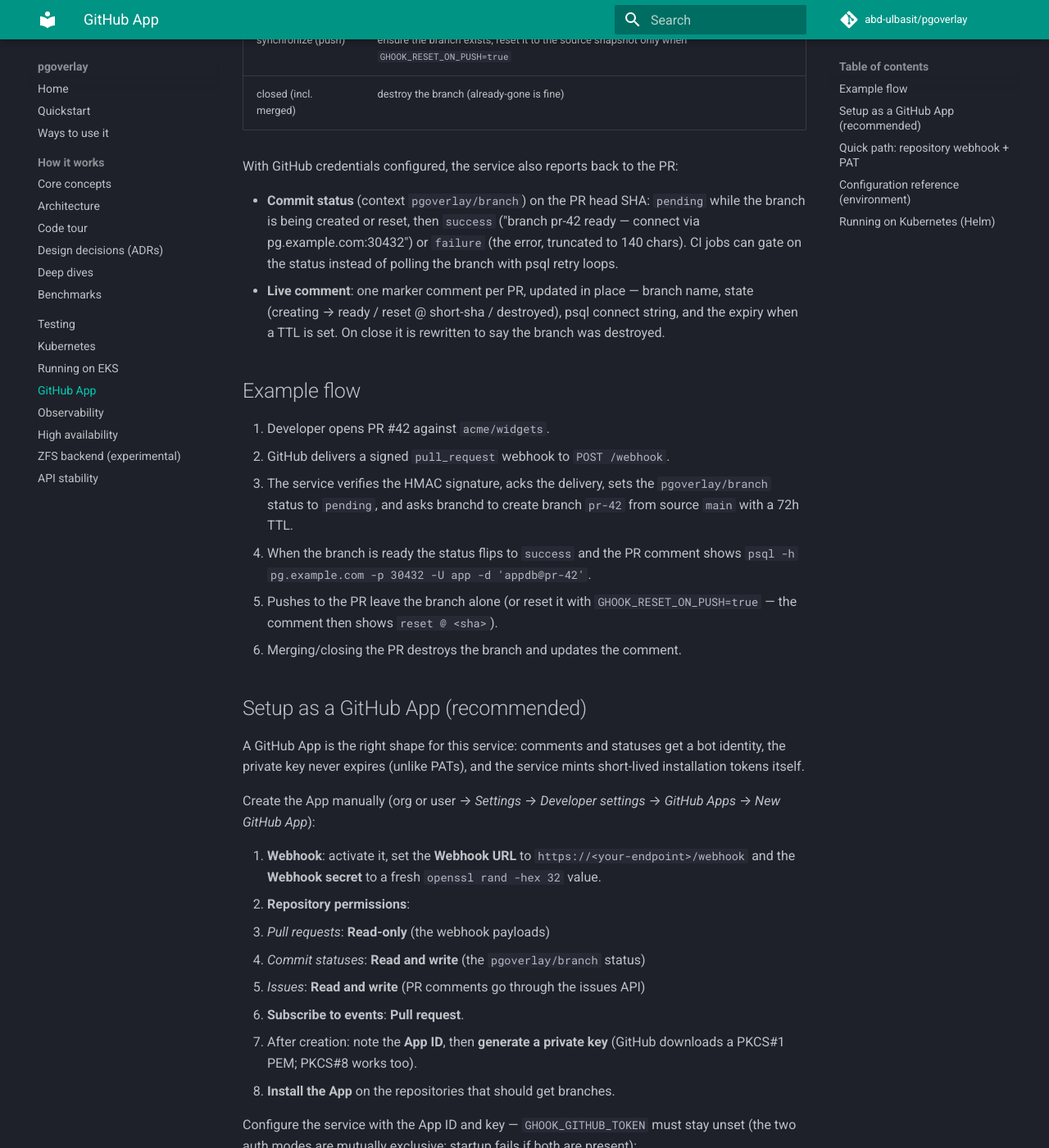
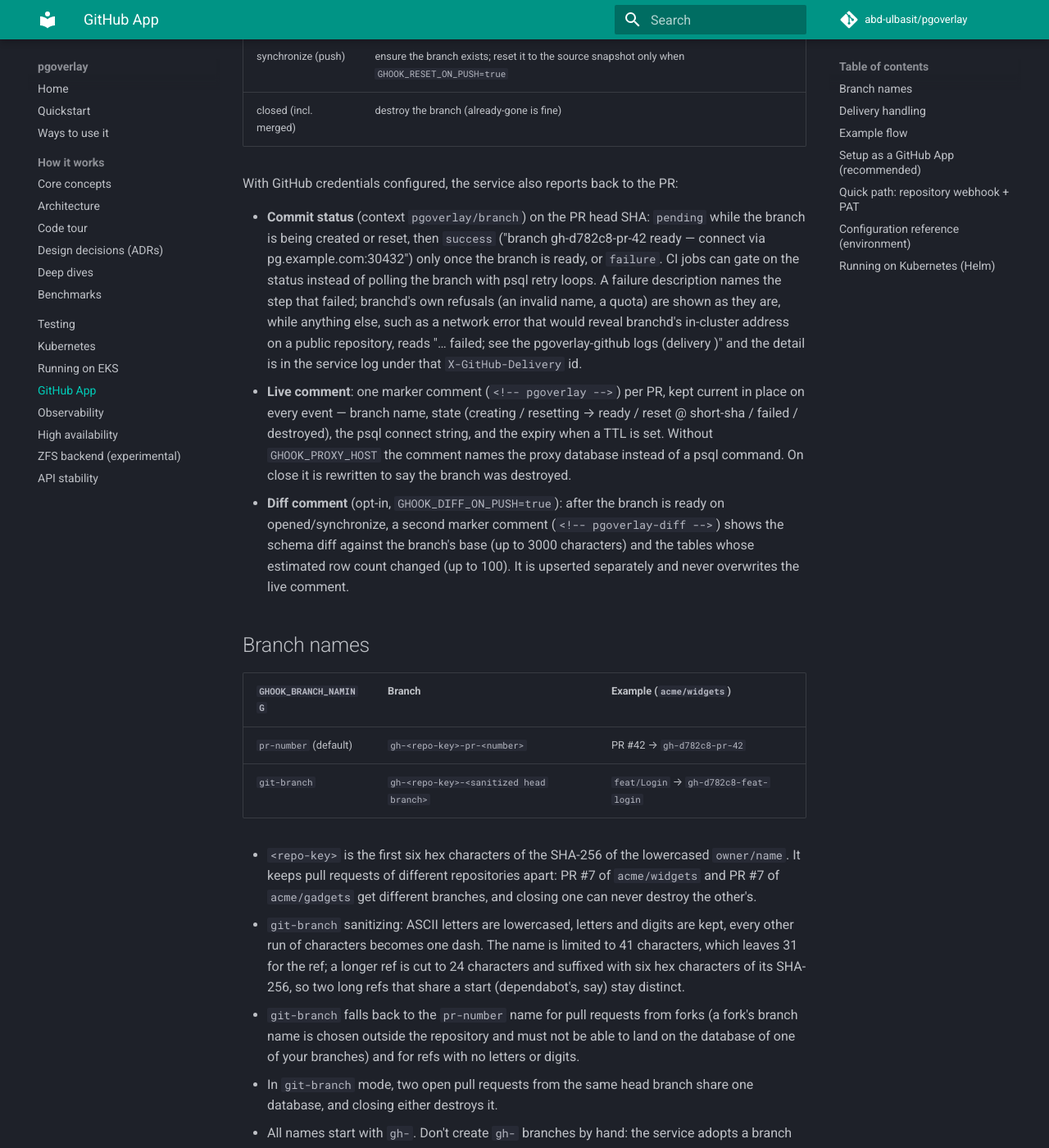
Before and after one commit to abd-ulbasit/pgoverlay, an MkDocs documentation site: the page built from docs/github-app.md, in a window 1280 px wide and 1400 px high, scrolled down 312 px. Shown: the whole window at 82% size. Built offline with MkDocs 1.6.1 and Material for MkDocs 9.7.7, drawn with Linux system fonts in a browser that asks for light colours; comment, search, counter and statistics services are not loaded; some of the changed text lies outside the part shown.

Commit message:
docs(ghook): document repository-keyed names, delivery handling and every GHOOK_ variable
github-app.md still said branches are pr-<number> and omitted
GHOOK_BRANCH_NAMING, GHOOK_DIFF_ON_PUSH and the 16-character secret
minimum. Describe the gh-<repo-key>-... names and how apps derive them,
the migration from the unkeyed names, per-branch ordering, duplicate and
stale-close handling, the diff comment, the status wording on failure,
and the comment without GHOOK_PROXY_HOST. Update the branchNaming
comment in values.yaml to match.

Co-Authored-By: Claude Opus 5.5 <noreply@anthropic.com>

````diff
--- a/docs/github-app.md
+++ b/docs/github-app.md
@@ -5,7 +5,7 @@ service that gives every pull request its own Postgres branch:
 
 | PR event | pgoverlay action |
 |---|---|
-| opened / reopened | create branch `pr-<number>` from the configured source (no-op if it exists) |
+| opened / reopened | create branch `gh-<repo-key>-pr-<number>` from the configured source (no-op if it exists and is ready) |
 | synchronize (push) | ensure the branch exists; reset it to the source snapshot only when `GHOOK_RESET_ON_PUSH=true` |
 | closed (incl. merged) | destroy the branch (already-gone is fine) |
 
@@ -13,13 +13,95 @@ With GitHub credentials configured, the service also reports back to the PR:
 
 - **Commit status** (context `pgoverlay/branch`) on the PR head SHA:
   `pending` while the branch is being created or reset, then `success`
-  ("branch pr-42 ready — connect via pg.example.com:30432") or `failure`
-  (the error, truncated to 140 chars). CI jobs can gate on the status
-  instead of polling the branch with psql retry loops.
-- **Live comment**: one marker comment per PR, updated in place — branch
-  name, state (creating → ready / reset @ short-sha / destroyed), psql
-  connect string, and the expiry when a TTL is set. On close it is rewritten
-  to say the branch was destroyed.
+  ("branch gh-d782c8-pr-42 ready — connect via pg.example.com:30432") only
+  once the branch is ready, or `failure`. CI jobs can gate on the status
+  instead of polling the branch with psql retry loops. A failure
+  description names the step that failed; branchd's own refusals (an
+  invalid name, a quota) are shown as they are, while anything else, such
+  as a network error that would reveal branchd's in-cluster address on a
+  public repository, reads "… failed; see the pgoverlay-github logs
+  (delivery <id>)" and the detail is in the service log under that
+  `X-GitHub-Delivery` id.
+- **Live comment**: one marker comment (`<!-- pgoverlay -->`) per PR, kept
+  current in place on every event — branch name, state (creating /
+  resetting → ready / reset @ short-sha / failed / destroyed), the psql
+  connect string, and the expiry when a TTL is set. Without
+  `GHOOK_PROXY_HOST` the comment names the proxy database instead of a
+  psql command. On close it is rewritten to say the branch was destroyed.
+- **Diff comment** (opt-in, `GHOOK_DIFF_ON_PUSH=true`): after the branch
+  is ready on opened/synchronize, a second marker comment
+  (`<!-- pgoverlay-diff -->`) shows the schema diff against the branch's
+  base (up to 3000 characters) and the tables whose estimated row count
+  changed (up to 100). It is upserted separately and never overwrites the
+  live comment.
+
+## Branch names
+
+| `GHOOK_BRANCH_NAMING` | Branch | Example (`acme/widgets`) |
+|---|---|---|
+| `pr-number` (default) | `gh-<repo-key>-pr-<number>` | PR #42 → `gh-d782c8-pr-42` |
+| `git-branch` | `gh-<repo-key>-<sanitized head branch>` | `feat/Login` → `gh-d782c8-feat-login` |
+
+- `<repo-key>` is the first six hex characters of the SHA-256 of the
+  lowercased `owner/name`. It keeps pull requests of different
+  repositories apart: PR #7 of `acme/widgets` and PR #7 of `acme/gadgets`
+  get different branches, and closing one can never destroy the other's.
+- `git-branch` sanitizing: ASCII letters are lowercased, letters and digits
+  are kept, every other run of characters becomes one dash. The name is
+  limited to 41 characters, which leaves 31 for the ref; a longer ref is cut
+  to 24 characters and suffixed with six hex characters of its SHA-256, so
+  two long refs that share a start (dependabot's, say) stay distinct.
+- `git-branch` falls back to the `pr-number` name for pull requests from
+  forks (a fork's branch name is chosen outside the repository and must not
+  be able to land on the database of one of your branches) and for refs with
+  no letters or digits.
+- In `git-branch` mode, two open pull requests from the same head branch
+  share one database, and closing either destroys it.
+- All names start with `gh-`. Don't create `gh-` branches by hand: the
+  service adopts a branch that already has its name.
+
+Apps and CI don't need to ask the service for the name; they derive it the
+same way. The connect helpers do it for you — `pgoverlayconnect` (Go) with
+`Options{Repo, PR}` or `Options{Repo, Ref}`, and `pgoverlay-connect` (npm)
+with `{ repo, pr }` or `{ repo, ref }` — and both are tested against the same
+table as the service (`pgoverlayconnect/testdata/branch_names.json`). In a
+shell, the `pr-number` name is:
+
+```sh
+key=$(printf '%s' "$GITHUB_REPOSITORY" | tr 'A-Z' 'a-z' | sha256sum | cut -c1-6)
+branch="gh-$key-pr-$PR_NUMBER"
+```
+
+Renaming or transferring a repository changes its key: branches of pull
+requests that were open at the time are not destroyed by their close event
+and linger until their TTL.
+
+**Upgrading from a build before 1.0.** Earlier builds named branches
+`gh-pr-<n>` / `gh-<ref>`, without the repository key. After the upgrade the
+service uses the new names: the next push to an open pull request creates
+its branch under the new name, and closing that pull request does not
+destroy the old one. Destroy the old branches with `pgb branch destroy
+gh-pr-<n>` (or let their TTL expire), and update anything that hard-codes a
+branch name.
+
+## Delivery handling
+
+- The service acknowledges each delivery at once (GitHub gives up after
+  about ten seconds; creating a branch can take longer) and runs the branch
+  operation in the background, bounded to five minutes.
+- Deliveries for the same branch run one at a time, in the order they
+  arrived: a push that lands while the branch is still being created waits
+  for the create instead of racing it. Different branches run in parallel.
+- A branch another operation is still creating, resetting or destroying is
+  waited for. A branch whose create or reset failed is destroyed and
+  created again by the next event.
+- Each `X-GitHub-Delivery` id runs once: a delivery retried by GitHub or a
+  proxy, or redelivered from the App's settings, is acknowledged (`200`,
+  status `duplicate`) and ignored. The last 4096 ids are remembered, in
+  memory.
+- With GitHub credentials, a `closed` delivery for a pull request that
+  GitHub reports open again (a stale redelivery, or a replayed request) is
+  ignored instead of destroying the branch the open pull request uses.
 
 ## Example flow
 
@@ -27,10 +109,10 @@ With GitHub credentials configured, the service also reports back to the PR:
 2. GitHub delivers a signed `pull_request` webhook to `POST /webhook`.
 3. The service verifies the HMAC signature, acks the delivery, sets the
    `pgoverlay/branch` status to `pending`, and asks branchd to create branch
-   `pr-42` from source `main` with a 72h TTL.
+   `gh-d782c8-pr-42` from source `main` with a 72h TTL.
 4. When the branch is ready the status flips to `success` and the PR
    comment shows
-   `psql -h pg.example.com -p 30432 -U app -d 'appdb@pr-42'`.
+   `psql -h pg.example.com -p 30432 -U app -d 'appdb@gh-d782c8-pr-42'`.
 5. Pushes to the PR leave the branch alone (or reset it with
    `GHOOK_RESET_ON_PUSH=true` — the comment then shows `reset @ <sha>`).
 6. Merging/closing the PR destroys the branch and updates the comment.
@@ -46,9 +128,11 @@ Create the App manually (org or user → *Settings* → *Developer settings* →
 
 1. **Webhook**: activate it, set the **Webhook URL** to
    `https://<your-endpoint>/webhook` and the **Webhook secret** to a fresh
-   `openssl rand -hex 32` value.
+   `openssl rand -hex 32` value (the service refuses secrets shorter than 16
+   characters).
 2. **Repository permissions**:
-   - *Pull requests*: **Read-only** (the webhook payloads)
+   - *Pull requests*: **Read-only** (the webhook payloads, and the
+     open/closed check before a destroy)
    - *Commit statuses*: **Read and write** (the `pgoverlay/branch` status)
    - *Issues*: **Read and write** (PR comments go through the issues API)
 3. **Subscribe to events**: **Pull request**.
@@ -74,6 +158,9 @@ expiry). No tokens to provision or rotate.
 The webhook endpoint must be reachable from GitHub: expose the ghook
 Service via an Ingress/LoadBalancer, or use
 [`smee.io`](https://smee.io)/`gh webhook forward` for local development.
+The service bounds every request itself (headers 10s, whole request 30s,
+body 1 MiB), and an Ingress or load balancer in front can add its own
+limits and TLS.
 
 ## Quick path: repository webhook + PAT
 
@@ -81,7 +168,8 @@ For a single repo or a first try, a plain webhook plus a token works too:
 
 1. Repo → *Settings* → *Webhooks* → *Add webhook*: payload URL
    `https://<your-endpoint>/webhook`, content type `application/json`, a
-   generated secret, and only **Pull requests** events.
+   generated secret of at least 16 characters, and only **Pull requests**
+   events.
 2. Set `GHOOK_WEBHOOK_SECRET` to the same secret.
 3. Set `GHOOK_GITHUB_TOKEN` to a fine-grained PAT with *Pull requests:
    read*, *Commit statuses: write*, *Issues: write* on the repo. Without a
@@ -92,16 +180,17 @@ Requests are authenticated by the HMAC signature (`X-Hub-Signature-256`,
 verified over the raw body). Additionally restrict which repositories may
 drive branches with `GHOOK_REPOS=owner/name,owner/other` — when unset, any
 repository that knows the secret is accepted (the service logs a warning at
-startup).
+startup). Several repositories can share one service: their branch names
+differ by the repository key.
 
 ## Configuration reference (environment)
 
 | Variable | Required | Default | Meaning |
 |---|---|---|---|
 | `GHOOK_LISTEN` | no | `:8080` | HTTP listen address (`POST /webhook`, `GET /healthz`) |
-| `GHOOK_WEBHOOK_SECRET` | **yes** | — | HMAC secret shared with GitHub |
+| `GHOOK_WEBHOOK_SECRET` | **yes** | — | HMAC secret shared with GitHub; at least 16 characters (startup fails otherwise) |
 | `GHOOK_PGOVERLAY_SERVER` | **yes** | — | branchd base URL, e.g. `http://pgoverlay-api:7070` |
-| `GHOOK_PGOVERLAY_TOKEN` | no | — | branchd API bearer token |
+| `GHOOK_PGOVERLAY_TOKEN` | no | — | branchd API bearer token (operator role: it creates, resets and destroys branches) |
 | `GHOOK_SOURCE` | **yes** | — | pgoverlay source to branch from |
 | `GHOOK_APP_ID` | no | — | GitHub App id (App auth; needs the private key) |
 | `GHOOK_APP_PRIVATE_KEY` | no | — | App private key PEM, inline |
@@ -109,9 +198,11 @@ startup).
 | `GHOOK_GITHUB_TOKEN` | no | — | PAT auth; mutually exclusive with `GHOOK_APP_ID` |
 | `GHOOK_TTL` | no | none | branch TTL as a Go duration, e.g. `72h` |
 | `GHOOK_RESET_ON_PUSH` | no | `false` | reset the branch on every push (synchronize) |
+| `GHOOK_DIFF_ON_PUSH` | no | `false` | post the schema/data diff comment after opened/synchronize (needs GitHub credentials) |
+| `GHOOK_BRANCH_NAMING` | no | `pr-number` | `pr-number` or `git-branch`; see [Branch names](#branch-names) |
 | `GHOOK_REPOS` | no | allow all | comma-separated `owner/name` allow-list |
 | `GHOOK_GITHUB_API` | no | `https://api.github.com` | GitHub API base (GitHub Enterprise) |
-| `GHOOK_PROXY_HOST` | no | — | `host[:port]` of the pgoverlay proxy shown in comments/statuses |
+| `GHOOK_PROXY_HOST` | no | — | `host[:port]` of the pgoverlay proxy shown in comments/statuses; unset, the comment shows the proxy database without a psql command |
 
 Comments and statuses require either App auth (`GHOOK_APP_ID` +
 `GHOOK_APP_PRIVATE_KEY`/`_FILE`) or a PAT — never both. With neither, only
@@ -142,4 +233,4 @@ It talks to branchd over the in-cluster `…-api` Service and reuses the
 chart's API token Secret. Secrets can come from a pre-created Secret
 instead (`ghook.existingSecret`, keys `webhook-secret` and optionally
 `github-token` / `app-private-key`). See `ghook.*` in `values.yaml` for
-TTL, reset-on-push and service type.
+TTL, reset-on-push, diff-on-push, branch naming and service type.
````
Also changed, not shown: 1 other file.
